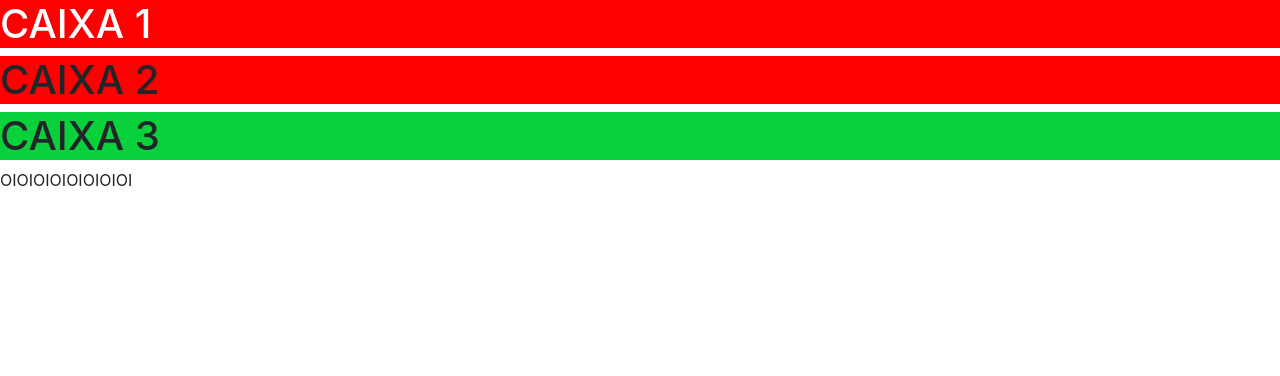
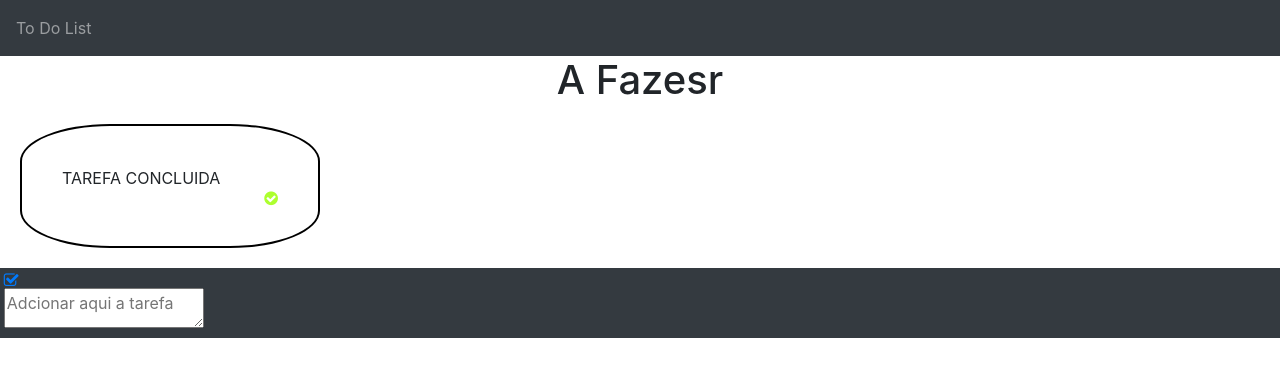
Before and after one commit to 4ZUK/toDoListRD, a plain HTML site: page index.html in a window 1280 px wide. Drawn offline with nearby package versions, Linux system fonts and the light colour scheme.

Commit message:
front quanse acabando

```diff
--- /dev/null
+++ b/css/css.css
@@ -0,0 +1,30 @@
+i.fa-check-circle{
+    display:flex;
+    justify-content: flex-end;
+
+    color: greenyellow;
+}
+
+div.box {
+    background-color: rgba(0, 0, 0, 0);
+    width: 300px;
+    border: 2px solid rgb(0, 0, 0);
+    padding: 40px;
+    margin: 20px;
+    border-radius: 30%;
+}
+
+footer{
+    width: 100vw;
+    display:flex;
+    padding: 0.3%;
+}
+i.fa-check-square-o{
+    display:flex;
+    align-items: baseline;
+
+}
+textarea{
+    width: 200px;
+    height: 40px;
+}
--- a/index.html
+++ b/index.html
@@ -2,7 +2,7 @@
 <html lang="en">
 
 <head>
-    <title>Dia 05</title>
+    <title>To Do List</title>
     <!-- Required meta tags -->
     <meta charset="utf-8">
     <meta name="viewport" content="width=device-width, initial-scale=1, shrink-to-fit=no">
@@ -10,22 +10,63 @@
     <!-- Bootstrap CSS -->
     <link rel="stylesheet" href="https://stackpath.bootstrapcdn.com/bootstrap/4.3.1/css/bootstrap.min.css"
         integrity="sha384-ggOyR0iXCbMQv3Xipma34MD+dH/1fQ784/j6cY/iJTQUOhcWr7x9JvoRxT2MZw1T" crossorigin="anonymous">
+    <link rel="stylesheet" href="https://maxcdn.bootstrapcdn.com/font-awesome/4.7.0/css/font-awesome.min.css">
+    <link href="./css/css.css" rel="stylesheet">
 </head>
 
 <body>
-    <div id="caixa1" style="background-color:midnightblue">
-        <h1>CAIXA 1</h1>
-    </div>
-    <div style="background-color:rgb(74, 112, 25)">
-        <h1>CAIXA 2</h1>
-    </div>
-    <div style="background-color:rgb(9, 209, 59)">
-        <h1>CAIXA 3</h1>
-    </div>
+    <header>
+        <nav class="navbar navbar-dark bg-dark">
+            <span class="navbar-text">
+                To Do List
+            </span>
+        </nav>
+    </header>
+    <main>
+        <h1 align="center">A Fazesr</h1>
+
+        <div class="tarefas">
+            <div class="box">
+                <div class="texto">TAREFA CONCLUIDA</div>
+                <i class="fa fa-check-circle" aria-hidden="true"></i>
+            </div>
+        </div>
 
 
 
-    <script src="script.js"></script>
+
+
+
+
+
+        <footer class="bg-dark">
+            <a class="brand" href="#">
+            <i class="fa fa-check-square-o" aria-hidden="true"></i>
+                <textarea placeholder="Adcionar aqui a tarefa" required=""></textarea>
+                </i>
+            </a>
+            </nav>
+        </footer>
+
+
+
+
+
+
+
+
+        <script src="./javascript/script.js"></script>
+        <!-- Optional JavaScript -->
+        <!-- jQuery first, then Popper.js, then Bootstrap JS -->
+        <script src="https://code.jquery.com/jquery-3.3.1.slim.min.js"
+            integrity="sha384-q8i/X+965DzO0rT7abK41JStQIAqVgRVzpbzo5smXKp4YfRvH+8abtTE1Pi6jizo" crossorigin="anonymous">
+        </script>
+        <script src="https://cdnjs.cloudflare.com/ajax/libs/popper.js/1.14.7/umd/popper.min.js"
+            integrity="sha384-UO2eT0CpHqdSJQ6hJty5KVphtPhzWj9WO1clHTMGa3JDZwrnQq4sF86dIHNDz0W1" crossorigin="anonymous">
+        </script>
+        <script src="https://stackpath.bootstrapcdn.com/bootstrap/4.3.1/js/bootstrap.min.js"
+            integrity="sha384-JjSmVgyd0p3pXB1rRibZUAYoIIy6OrQ6VrjIEaFf/nJGzIxFDsf4x0xIM+B07jRM" crossorigin="anonymous">
+        </script>
 </body>
 
 </html>
--- a/script.js
+++ /dev/null
@@ -1,18 +0,0 @@
-let listaDiv = document.querySelectorAll('div');
-let div = document.getElementById('caixa1');
-let body = document.querySelector('body');
-div.style.color = "#FFFF";
-
-listaDiv.forEach((div, index) => {
-    if (index === 2) {
-        return
-    }
-    div.style.backgroundColor = "red";
-});
-
-let section = document.createElement("section");
-section.innerHTML = "OIOIOIOIOIOIOIOI";
-section.setAttribute('class', 'content minhaClass')
-body.appendChild(section);
-
-console.log(body);
```
Also changed, not shown: javascript/script.js (added).
